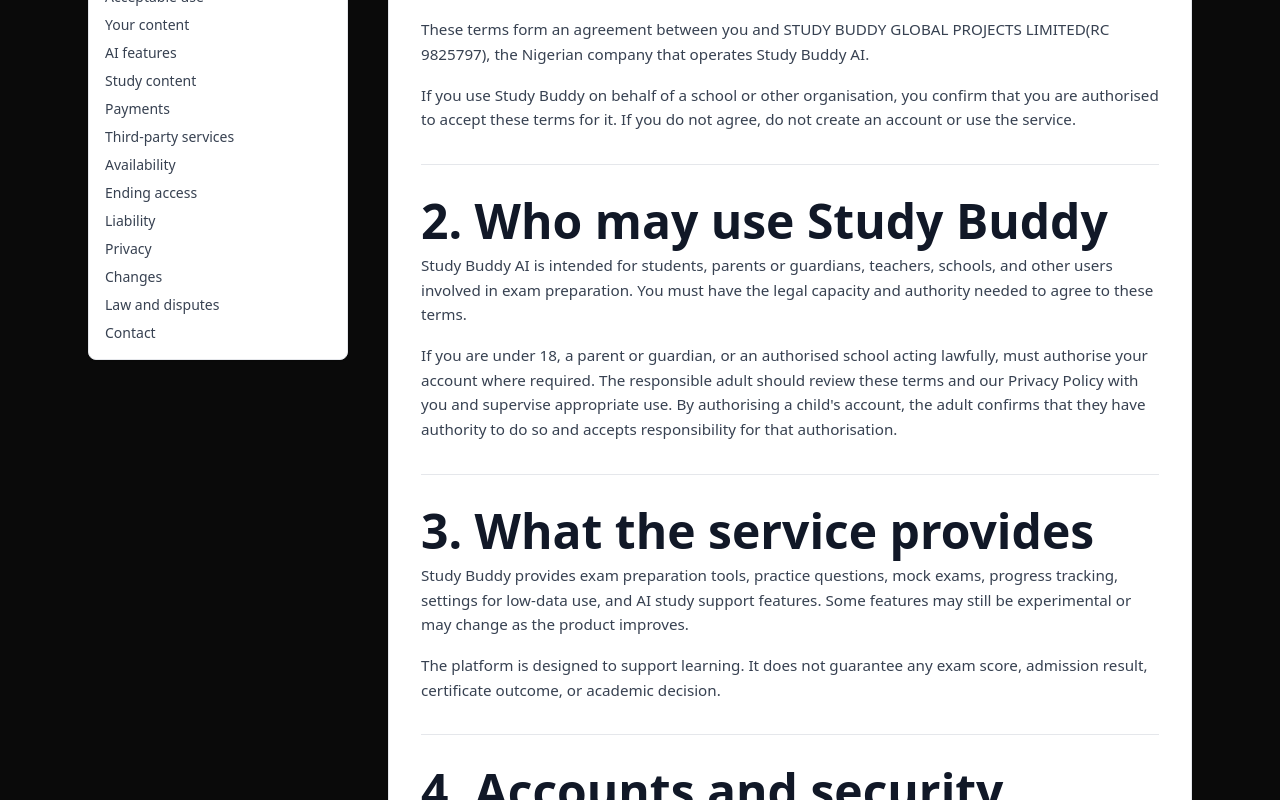
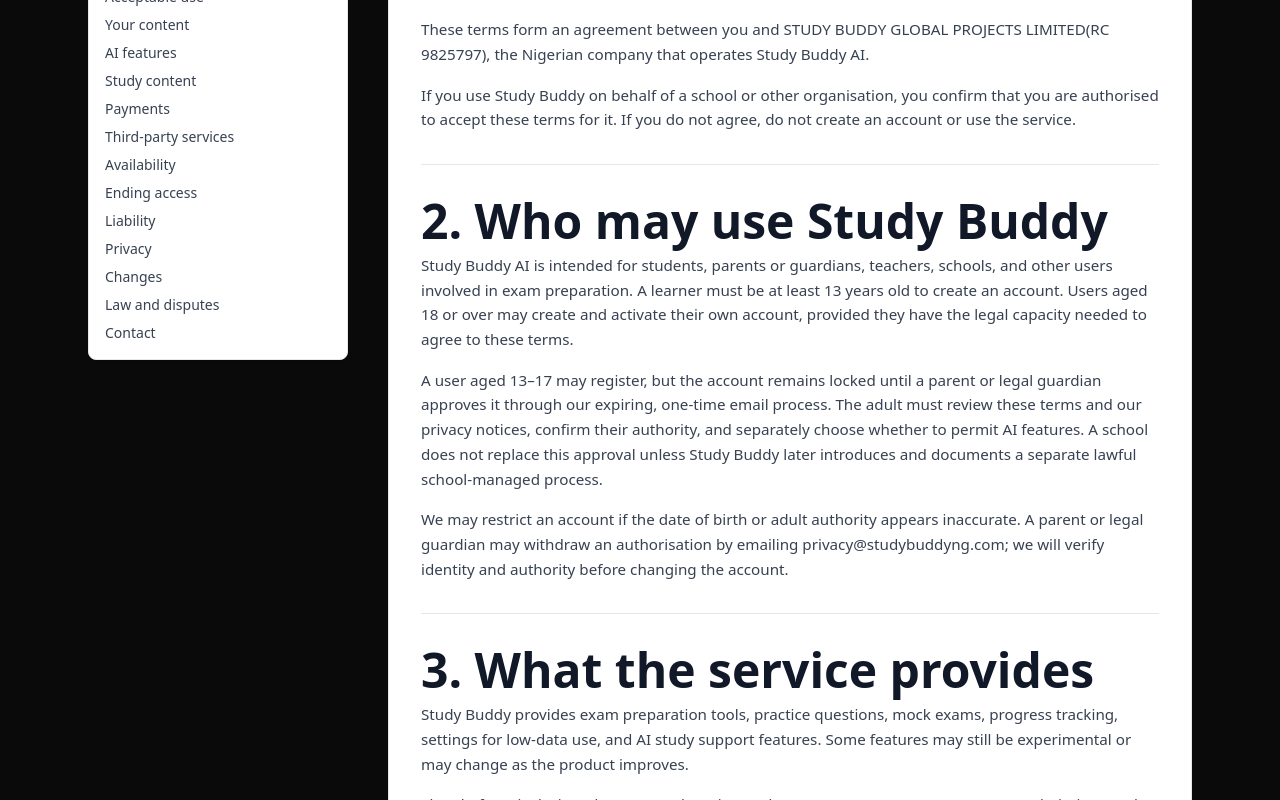
Before and after one commit to studybuddydevelopers/study-buddy-v2, a Next.js app: page /terms-of-service in a window 1280 px wide. Shown: the part 934-1734 px from the top of the page. Built offline with nearby package versions, Linux system fonts and the light colour scheme; no server answers.

Commit message:
fix(terms-of-service): update age requirements and authorisation
Changed the last updated date to reflect the current year.

Clarified age requirements for account creation and parental authorisation.

Added details on account restrictions and the process for withdrawing authorisation.

```diff
--- a/app/terms-of-service/page.tsx
+++ b/app/terms-of-service/page.tsx
@@ -27,7 +27,7 @@ export const metadata = createPageMetadata({
   path: "/terms-of-service",
 });
 
-const LAST_UPDATED = "8 September 2026";
+const LAST_UPDATED = "9 September 2026";
 
 const summaryItems: {
   title: string;
@@ -228,16 +228,25 @@ export default function TermsOfServicePage() {
             <p>
               Study Buddy AI is intended for students, parents or guardians,
               teachers, schools, and other users involved in exam preparation.
-              You must have the legal capacity and authority needed to agree to
-              these terms.
+              A learner must be at least 13 years old to create an account.
+              Users aged 18 or over may create and activate their own account,
+              provided they have the legal capacity needed to agree to these
+              terms.
             </p>
             <p>
-              If you are under 18, a parent or guardian, or an authorised school
-              acting lawfully, must authorise your account where required. The
-              responsible adult should review these terms and our Privacy Policy
-              with you and supervise appropriate use. By authorising a child&apos;s
-              account, the adult confirms that they have authority to do so and
-              accepts responsibility for that authorisation.
+              A user aged 13–17 may register, but the account remains locked
+              until a parent or legal guardian approves it through our expiring,
+              one-time email process. The adult must review these terms and our
+              privacy notices, confirm their authority, and separately choose
+              whether to permit AI features. A school does not replace this
+              approval unless Study Buddy later introduces and documents a
+              separate lawful school-managed process.
+            </p>
+            <p>
+              We may restrict an account if the date of birth or adult authority
+              appears inaccurate. A parent or legal guardian may withdraw an
+              authorisation by emailing privacy@studybuddyng.com; we will verify
+              identity and authority before changing the account.
             </p>
           </TermsSection>
 
```
